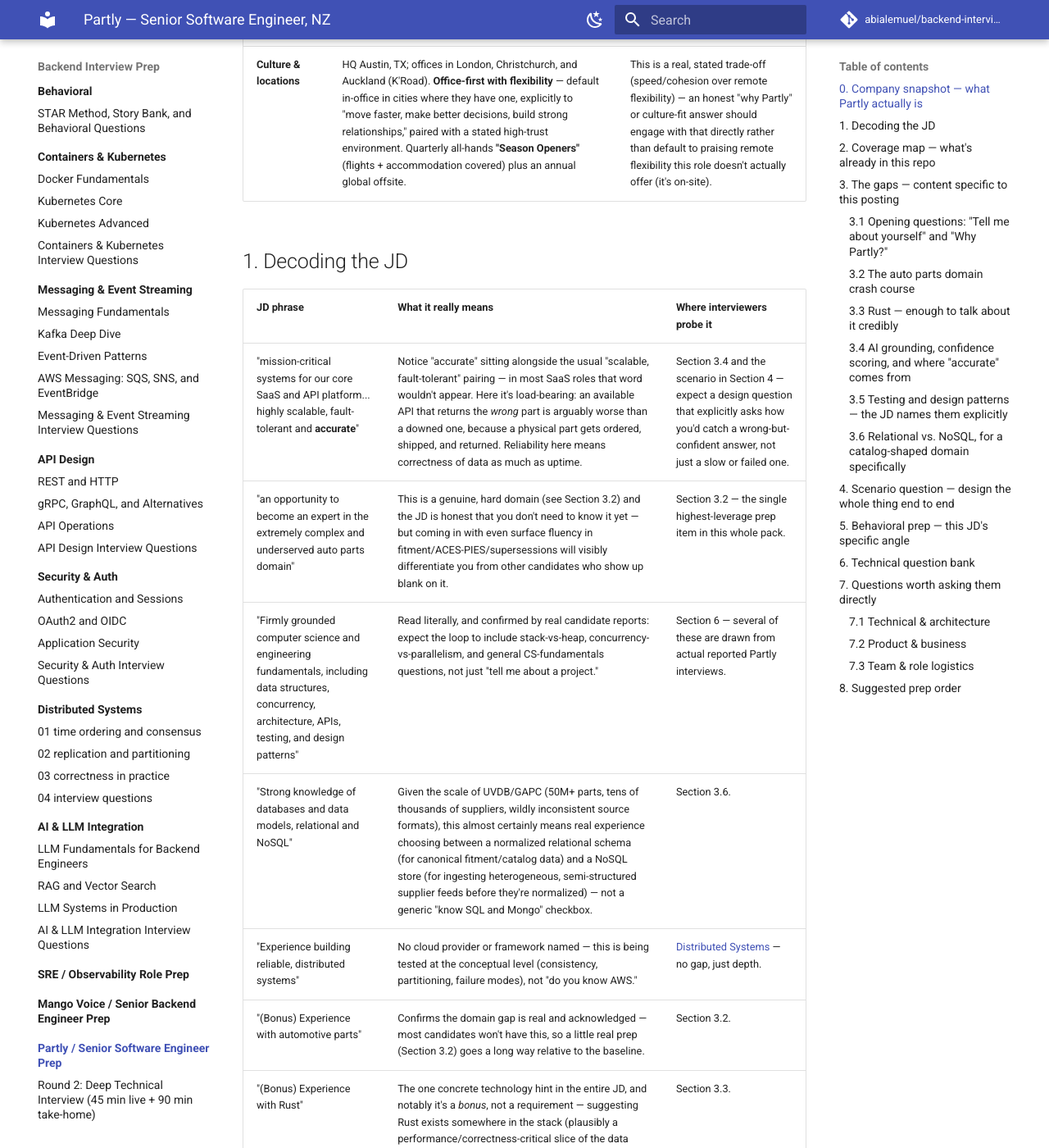
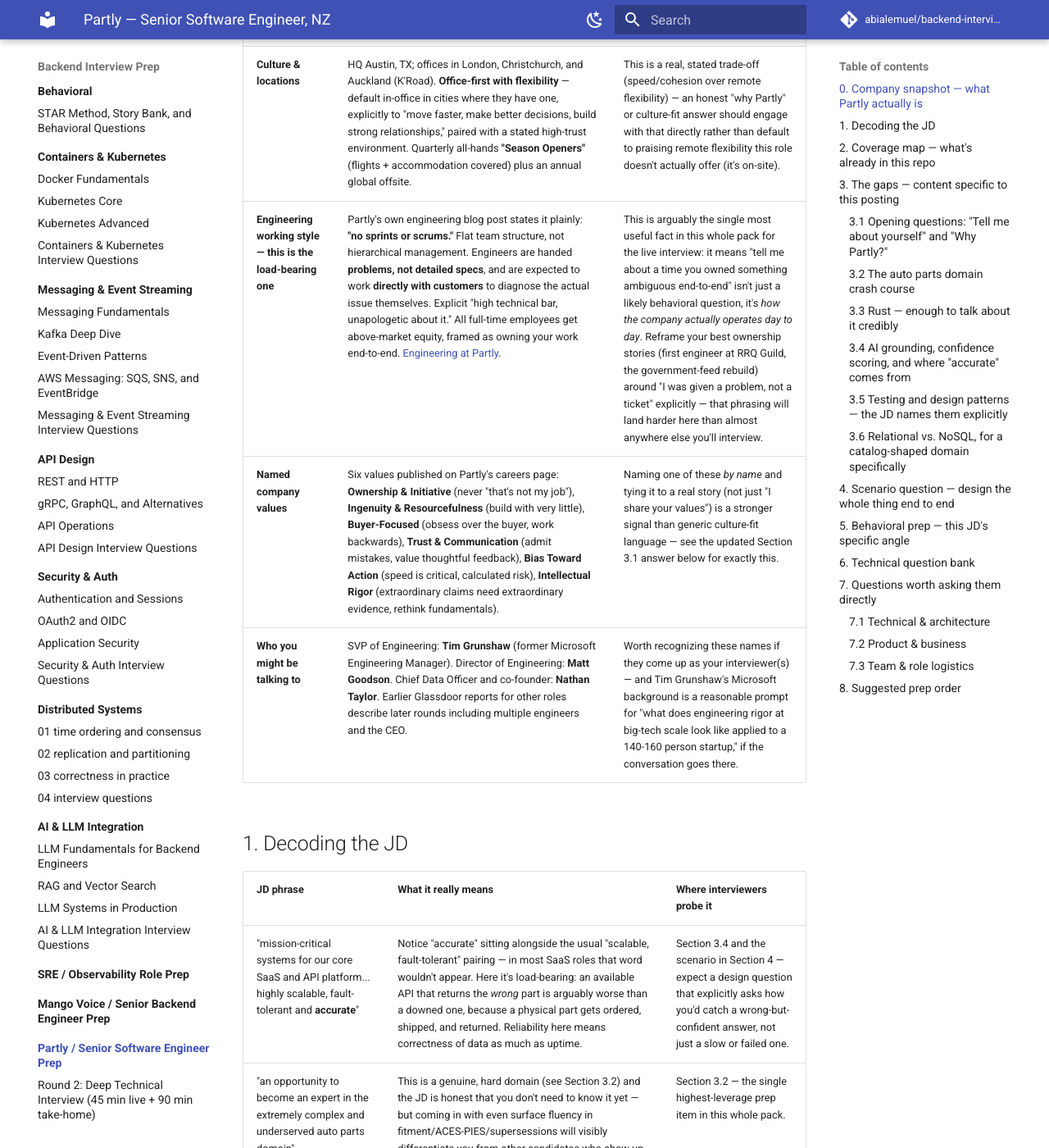
Before and after one commit to abialemuel/backend-interview-prep, an MkDocs documentation site: the page built from docs/17-partly-senior-software-engineer-role/README.md, in a window 1280 px wide and 1400 px high, scrolled down 2412 px. Shown: the whole window at 82% size. Built offline with MkDocs 1.6.1 and Material for MkDocs 9.7.7, drawn with Linux system fonts in a browser that asks for light colours; comment, search, counter and statistics services are not loaded; some of the changed text lies outside the part shown.

Commit message:
Add deeper-sourced culture/values research to Partly prep
Fetched Partly's own engineering blog (partly.com/post/engineering-
at-partly) and about/careers pages, surfacing facts no prior search
pass found: an explicit "no sprints or scrums" flat-structure culture
where engineers get problems instead of specs and talk directly to
customers, six named company values (Ownership & Initiative,
Ingenuity & Resourcefulness, Buyer-Focused, Trust & Communication,
Bias Toward Action, Intellectual Rigor), and real engineering
leadership names (SVP Eng Tim Grunshaw ex-Microsoft, Director of Eng
Matt Goodson). Wired this into the company snapshot, the "why Partly"
answer (tying the RRQ Guild first-engineer story explicitly to the
Ownership & Initiative value), and the live-interview prep page's
framing of "your approach" as a literally-evaluated culture fit, not
a throwaway phrase.

```diff
--- a/docs/17-partly-senior-software-engineer-role/README.md
+++ b/docs/17-partly-senior-software-engineer-role/README.md
@@ -18,6 +18,9 @@ This section is a targeted prep pack for one specific posting: **Senior Software
 | **Funding & growth** | $21M Series A (Dec 2022, Europe-focused) → **$50M Series B (June 2026)** led by DST Global (Facebook, Airbnb, Spotify) at a **$500M valuation**, ~$92.4M raised total, immediately followed by a US market expansion and a new Austin HQ. Company has **tripled in size in 18 months** (per the JD) to roughly 160 people. Rocket Lab founder **Peter Beck** is both an investor and adviser. | This is a company mid-scale-up, not steady-state — expect questions probing whether you're comfortable with the ambiguity and pace of a team that just tripled, and a real "what does the next 18 months look like" conversation to have your own questions ready for (Section 7). |
 | **Department context** | This req sits in **"AI Research & Software Engineering"** — read as one combined org covering both model research and the platform engineering around it. The JD's actual day-to-day description (scalable/fault-tolerant APIs, "great experience to businesses using the platform") reads as the **platform/product-engineering side of that department**, not the model-training side — i.e., you are very likely building the systems that serve Interpreter's outputs reliably, not training Interpreter itself. Worth confirming directly (Section 7). | Sets expectations correctly: prep general distributed-systems/API rigor hard, and prep AI/LLM-adjacent material (grounding, confidence scoring, evaluation) as context you should understand and can discuss, not as a claim you'll be doing ML research day one. |
 | **Culture & locations** | HQ Austin, TX; offices in London, Christchurch, and Auckland (K'Road). **Office-first with flexibility** — default in-office in cities where they have one, explicitly to "move faster, make better decisions, build strong relationships," paired with a stated high-trust environment. Quarterly all-hands **"Season Openers"** (flights + accommodation covered) plus an annual global offsite. | This is a real, stated trade-off (speed/cohesion over remote flexibility) — an honest "why Partly" or culture-fit answer should engage with that directly rather than default to praising remote flexibility this role doesn't actually offer (it's on-site). |
+| **Engineering working style — this is the load-bearing one** | Partly's own engineering blog post states it plainly: **"no sprints or scrums."** Flat team structure, not hierarchical management. Engineers are handed **problems, not detailed specs**, and are expected to work **directly with customers** to diagnose the actual issue themselves. Explicit "high technical bar, unapologetic about it." All full-time employees get above-market equity, framed as owning your work end-to-end. [Engineering at Partly](https://www.partly.com/post/engineering-at-partly). | This is arguably the single most useful fact in this whole pack for the live interview: it means "tell me about a time you owned something ambiguous end-to-end" isn't just a likely behavioral question, it's *how the company actually operates day to day*. Reframe your best ownership stories (first engineer at RRQ Guild, the government-feed rebuild) around "I was given a problem, not a ticket" explicitly — that phrasing will land harder here than almost anywhere else you'll interview. |
+| **Named company values** | Six values published on Partly's careers page: **Ownership & Initiative** (never "that's not my job"), **Ingenuity & Resourcefulness** (build with very little), **Buyer-Focused** (obsess over the buyer, work backwards), **Trust & Communication** (admit mistakes, value thoughtful feedback), **Bias Toward Action** (speed is critical, calculated risk), **Intellectual Rigor** (extraordinary claims need extraordinary evidence, rethink fundamentals). | Naming one of these *by name* and tying it to a real story (not just "I share your values") is a stronger signal than generic culture-fit language — see the updated Section 3.1 answer below for exactly this. |
+| **Who you might be talking to** | SVP of Engineering: **Tim Grunshaw** (former Microsoft Engineering Manager). Director of Engineering: **Matt Goodson**. Chief Data Officer and co-founder: **Nathan Taylor**. Earlier Glassdoor reports for other roles describe later rounds including multiple engineers and the CEO. | Worth recognizing these names if they come up as your interviewer(s) — and Tim Grunshaw's Microsoft background is a reasonable prompt for "what does engineering rigor at big-tech scale look like applied to a 140-160 person startup," if the conversation goes there. |
 
 ## 1. Decoding the JD
 
@@ -72,6 +75,8 @@ These two almost always open the loop, in some order, and they're the highest-le
 > I'm also drawn to the stage Partly is at. I was the first engineer at a previous startup, so I know what it takes to help set technical direction while a company is growing fast, and I'd want to bring that same ownership here. I'm open to relocating to Auckland and happy to talk through specifics.
 
 **Why this answer works, tied back to Sections 0 and 1:** it leads with distributed-systems-at-scale rather than a generic self-intro, names the government-feed and telco-AI-platform stories that map almost one-to-one onto Section 1's "fault-tolerant and accurate" framing and Section 3.4's AI-grounding/confidence-scoring theme, and directly volunteers the relocation and first-engineer/ownership angle that Section 0's culture facts (on-site Auckland, a company that tripled in 18 months) make relevant — all without being asked. The one gap worth having a bridge ready for: the auto-parts domain itself isn't in the background above, so expect (or volunteer) a short pivot sentence such as *"I haven't worked in automotive parts specifically, but the shape of the problem — reconciling inconsistent data from many sources into something a downstream system can trust — is exactly what the Telkom and government-feed work were."*
+
+**One more layer worth adding live, given Section 0's "no sprints or scrums, problems not specs" fact:** volunteer the connection explicitly rather than waiting for a culture-fit question — *"Being first engineer at RRQ Guild meant I was handed problems, not tickets, from day one — there was no backlog to hide behind, you diagnosed the actual issue yourself and owned the fix. That's the same posture I read in how Partly describes engineering here, which is part of why this felt like a fit rather than just an interesting problem space."* This directly names the **Ownership & Initiative** value from Section 0 without reciting it like a vocabulary list, which is the difference between sounding like you read the careers page and sounding like you already work this way.
 
 ### 3.2 The auto parts domain crash course
 
```
Also changed, not shown: docs/17-partly-senior-software-engineer-role/02-deep-technical-interview-prep.md (+2 -0 lines).
